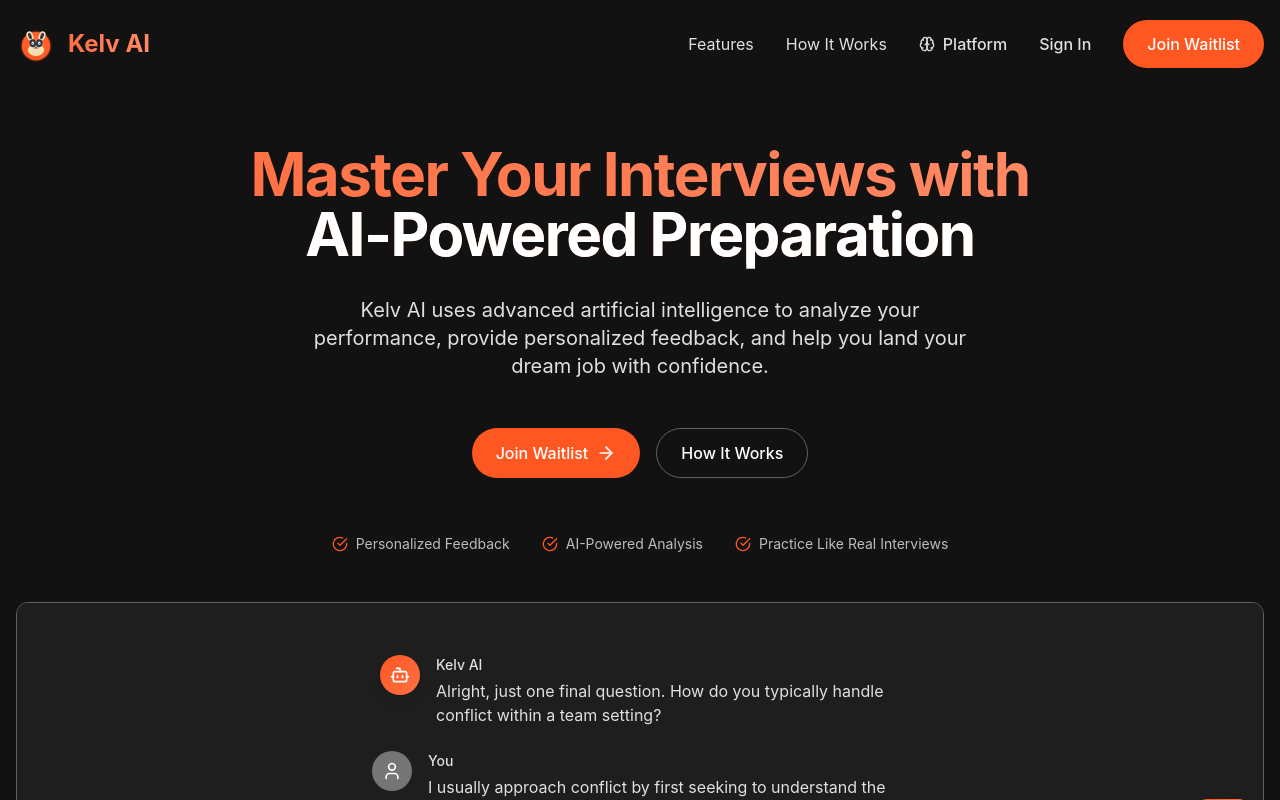
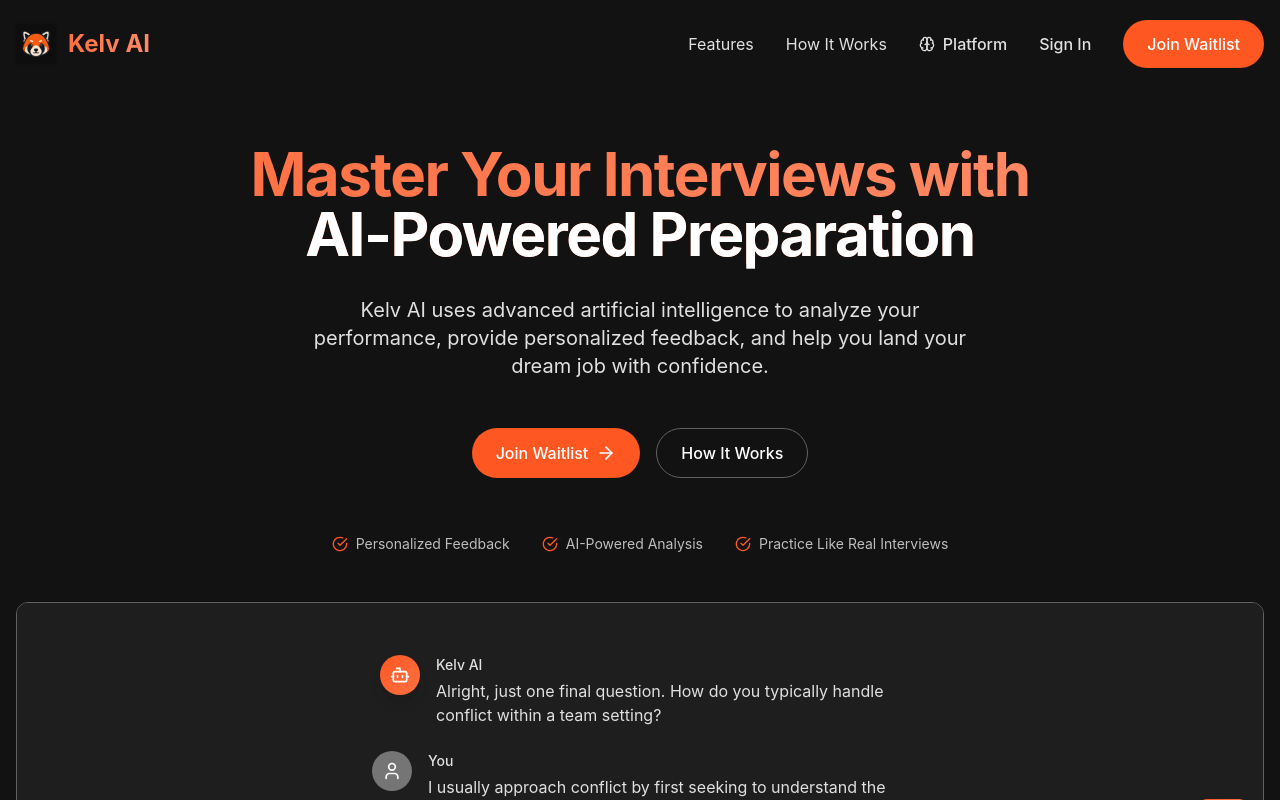
Before and after one commit to parthsharma234/kelv, a React (Vite) app: page / in a window 1280 px wide. Shown: the top 800 px of the page. Built offline with nearby package versions, Linux system fonts and the light colour scheme; no server answers.

Commit message:
Use the actual uploaded logo image throughout the application

```diff
--- a/src/components/AIInterviewer.tsx
+++ b/src/components/AIInterviewer.tsx
@@ -65,28 +65,6 @@
     }
   } : listeningAnimation;
 
-  // Eye blink animation
-  const blinkAnimation = {
-    scaleY: [1, 0.1, 1],
-    transition: {
-      duration: 0.2,
-      repeat: Infinity,
-      repeatDelay: Math.random() * 4 + 2,
-      ease: "easeInOut"
-    }
-  };
-
-  // Ear twitch animation
-  const earTwitchAnimation = {
-    rotate: [0, 5, 0, -3, 0],
-    transition: {
-      duration: 0.5,
-      repeat: Infinity,
-      repeatDelay: Math.random() * 8 + 3,
-      ease: "easeInOut"
-    }
-  };
-
   return (
     <div className="flex flex-col items-center">
       <motion.div
@@ -104,105 +82,12 @@
             : 'bg-orange-500/10'
         }`} />
 
-        <svg viewBox="0 0 120 120" className="w-full h-full relative z-10">
-          <defs>
-            <filter id="aiGlow">
-              <feGaussianBlur stdDeviation="4" result="coloredBlur"/>
-              <feMerge>
-                <feMergeNode in="coloredBlur"/>
-                <feMergeNode in="SourceGraphic"/>
-              </feMerge>
-            </filter>
-            <radialGradient id="aiFaceGradient" cx="50%" cy="40%" r="60%">
-              <stop offset="0%" stopColor="#FF6B35" />
-              <stop offset="100%" stopColor="#FF5722" />
-            </radialGradient>
-            <radialGradient id="aiEarGradient" cx="50%" cy="30%" r="70%">
-              <stop offset="0%" stopColor="#FFE4B5" />
-              <stop offset="100%" stopColor="#F5DEB3" />
-            </radialGradient>
-          </defs>
-
-          {/* Main head circle */}
-          <circle
-            cx="60"
-            cy="60"
-            r="35"
-            fill="url(#aiFaceGradient)"
-            filter="url(#aiGlow)"
-          />
-
-          {/* Ears with twitch animation */}
-          <motion.g animate={earTwitchAnimation}>
-            <ellipse cx="40" cy="35" rx="8" ry="12" fill="url(#aiEarGradient)" transform="rotate(-20 40 35)" />
-            <ellipse cx="40" cy="35" rx="4" ry="8" fill="#2D3748" transform="rotate(-20 40 35)" />
-          </motion.g>
-
-          <motion.g animate={{...earTwitchAnimation, transition: {...earTwitchAnimation.transition, delay: 0.2}}}>
-            <ellipse cx="80" cy="35" rx="8" ry="12" fill="url(#aiEarGradient)" transform="rotate(20 80 35)" />
-            <ellipse cx="80" cy="35" rx="4" ry="8" fill="#2D3748" transform="rotate(20 80 35)" />
-          </motion.g>
-
-          {/* Face markings */}
-          <ellipse cx="60" cy="70" rx="22" ry="16" fill="#FFE4B5" />
-          <ellipse cx="60" cy="73" rx="17" ry="12" fill="#F5DEB3" />
-
-          {/* Eye patches */}
-          <ellipse cx="50" cy="53" rx="9" ry="11" fill="#2D3748" transform="rotate(-10 50 53)" />
-          <ellipse cx="70" cy="53" rx="9" ry="11" fill="#2D3748" transform="rotate(10 70 53)" />
-
-          {/* Eyes with blinking */}
-          <motion.ellipse
-            cx="50"
-            cy="53"
-            rx="4"
-            ry="5"
-            fill="white"
-            animate={blinkAnimation}
-          />
-          <motion.ellipse
-            cx="70"
-            cy="53"
-            rx="4"
-            ry="5"
-            fill="white"
-            animate={{...blinkAnimation, transition: {...blinkAnimation.transition, delay: 0.1}}}
-          />
-
-          {/* Pupils */}
-          <circle cx="50" cy="54" r="2" fill="#2D3748" />
-          <circle cx="70" cy="54" r="2" fill="#2D3748" />
-
-          {/* Eye highlights */}
-          <circle cx="51" cy="53" r="0.8" fill="white" />
-          <circle cx="71" cy="53" r="0.8" fill="white" />
-
-          {/* Nose */}
-          <ellipse cx="60" cy="63" rx="2.5" ry="2" fill="#2D3748" />
-
-          {/* Mouth - changes based on state */}
-          {isSpeaking ? (
-            <motion.ellipse
-              cx="60"
-              cy="68"
-              rx="3"
-              ry="2"
-              fill="#2D3748"
-              animate={{
-                ry: [2, 3, 2],
-                transition: { duration: 0.3, repeat: Infinity }
-              }}
-            />
-          ) : (
-            <path
-              d="M 60 65 Q 57 67 54 65 M 60 65 Q 63 67 66 65"
-              stroke="#2D3748"
-              strokeWidth="2"
-              fill="none"
-              strokeLinecap="round"
-            />
-          )}
-        </svg>
+        {/* Use the actual logo image */}
+        <img
+          src="/logo.png"
+          alt="Kelv AI Interviewer"
+          className="w-full h-full object-contain relative z-10"
+        />
       </motion.div>
 
       {/* Status indicator */}
--- a/src/components/RedPandaLogo.tsx
+++ b/src/components/RedPandaLogo.tsx
@@ -28,102 +28,16 @@
     }
   } : {};
 
-  const blinkAnimation = animate ? {
-    scaleY: [1, 0.1, 1],
-    transition: {
-      duration: 0.3,
-      repeat: Infinity,
-      repeatDelay: 3,
-      ease: "easeInOut"
-    }
-  } : {};
-
   return (
     <motion.div
       className={`${sizeClasses[size]} ${className} relative`}
       animate={breathingAnimation}
     >
-      <svg viewBox="0 0 100 100" className="w-full h-full">
-        {/* Outer glow */}
-        <defs>
-          <filter id="glow">
-            <feGaussianBlur stdDeviation="3" result="coloredBlur"/>
-            <feMerge>
-              <feMergeNode in="coloredBlur"/>
-              <feMergeNode in="SourceGraphic"/>
-            </feMerge>
-          </filter>
-          <radialGradient id="faceGradient" cx="50%" cy="40%" r="60%">
-            <stop offset="0%" stopColor="#FF6B35" />
-            <stop offset="100%" stopColor="#FF5722" />
-          </radialGradient>
-          <radialGradient id="earGradient" cx="50%" cy="30%" r="70%">
-            <stop offset="0%" stopColor="#FFE4B5" />
-            <stop offset="100%" stopColor="#F5DEB3" />
-          </radialGradient>
-        </defs>
-
-        {/* Main head circle */}
-        <circle
-          cx="50"
-          cy="55"
-          r="35"
-          fill="url(#faceGradient)"
-          filter="url(#glow)"
-        />
-
-        {/* Ears */}
-        <ellipse cx="35" cy="30" rx="8" ry="12" fill="url(#earGradient)" transform="rotate(-20 35 30)" />
-        <ellipse cx="65" cy="30" rx="8" ry="12" fill="url(#earGradient)" transform="rotate(20 65 30)" />
-        <ellipse cx="35" cy="30" rx="4" ry="8" fill="#2D3748" transform="rotate(-20 35 30)" />
-        <ellipse cx="65" cy="30" rx="4" ry="8" fill="#2D3748" transform="rotate(20 65 30)" />
-
-        {/* Face markings */}
-        <ellipse cx="50" cy="65" rx="20" ry="15" fill="#FFE4B5" />
-        <ellipse cx="50" cy="68" rx="15" ry="10" fill="#F5DEB3" />
-
-        {/* Eye patches */}
-        <ellipse cx="42" cy="48" rx="8" ry="10" fill="#2D3748" transform="rotate(-10 42 48)" />
-        <ellipse cx="58" cy="48" rx="8" ry="10" fill="#2D3748" transform="rotate(10 58 48)" />
-
-        {/* Eyes */}
-        <motion.ellipse
-          cx="42"
-          cy="48"
-          rx="3"
-          ry="4"
-          fill="white"
-          animate={blinkAnimation}
-        />
-        <motion.ellipse
-          cx="58"
-          cy="48"
-          rx="3"
-          ry="4"
-          fill="white"
-          animate={blinkAnimation}
-        />
-
-        {/* Pupils */}
-        <circle cx="42" cy="49" r="1.5" fill="#2D3748" />
-        <circle cx="58" cy="49" r="1.5" fill="#2D3748" />
-
-        {/* Eye highlights */}
-        <circle cx="42.5" cy="48" r="0.5" fill="white" />
-        <circle cx="58.5" cy="48" r="0.5" fill="white" />
-
-        {/* Nose */}
-        <ellipse cx="50" cy="58" rx="2" ry="1.5" fill="#2D3748" />
-
-        {/* Mouth */}
-        <path
-          d="M 50 60 Q 47 62 45 60 M 50 60 Q 53 62 55 60"
-          stroke="#2D3748"
-          strokeWidth="1.5"
-          fill="none"
-          strokeLinecap="round"
-        />
-      </svg>
+      <img
+        src="/logo.png"
+        alt="Kelv AI Logo"
+        className="w-full h-full object-contain"
+      />
     </motion.div>
   );
 };
```
